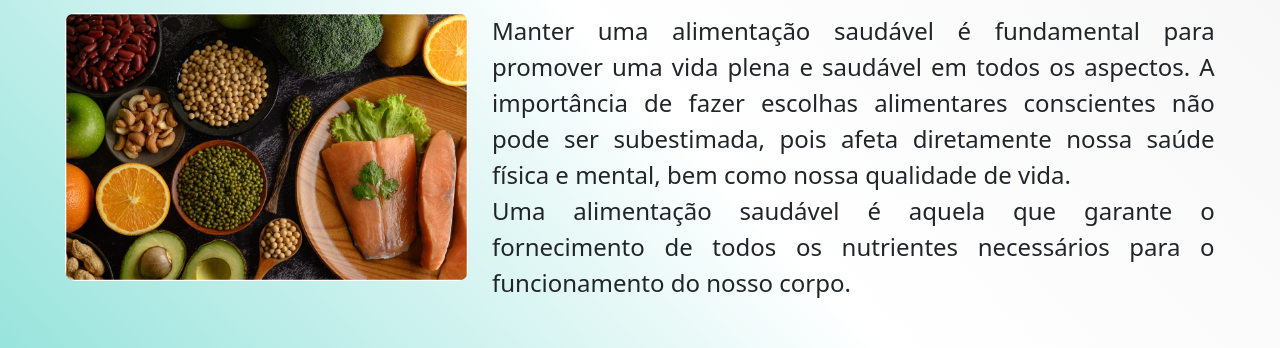
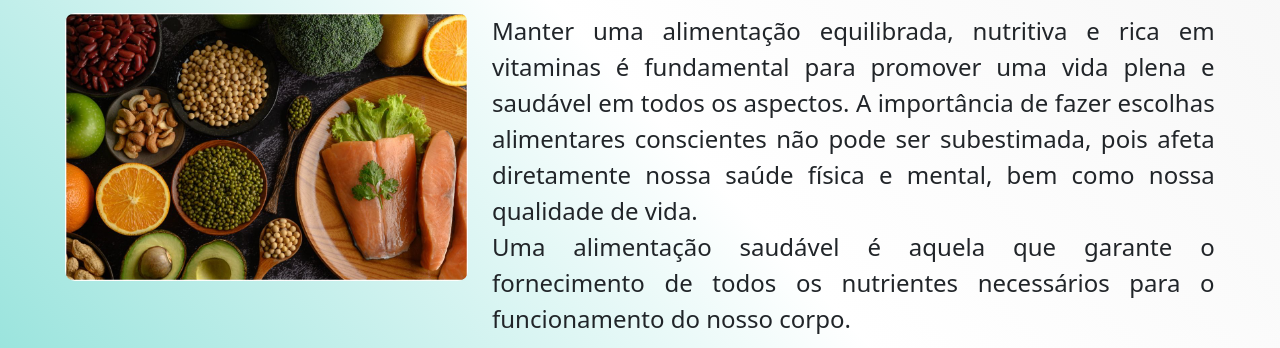
Before and after one commit to GuilhermeWerneck/Saude, a plain HTML site: page saude.html in a window 1280 px wide. Shown: the part 183-531 px from the top of the page. Drawn offline with nearby package versions, Linux system fonts and the light colour scheme.

Commit message:
feat: Atualizacao de texto inicial

```diff
--- a/saude.html
+++ b/saude.html
@@ -34,7 +34,7 @@
 
         <div class="row d-flex align-center">
           <div class="col-md-4 text-center"><img src="img/pjimage-100-3.jpg" class="img-fluid" alt="Frutas, amendoas e peixe" width="500" height="400"></div>
-          <div class="col-md-7"><p class="texto">Manter uma alimentação saudável é fundamental para promover uma vida plena e saudável em todos os aspectos. A importância de fazer escolhas alimentares conscientes não pode ser subestimada, pois afeta diretamente nossa saúde física e mental,
+          <div class="col-md-7"><p class="texto">Manter uma alimentação equilibrada, nutritiva e rica em vitaminas é fundamental para promover uma vida plena e saudável em todos os aspectos. A importância de fazer escolhas alimentares conscientes não pode ser subestimada, pois afeta diretamente nossa saúde física e mental,
             bem como nossa qualidade de vida. <br>
             Uma alimentação saudável é aquela que garante o fornecimento de todos os nutrientes necessários para o funcionamento do nosso corpo.
 
```
